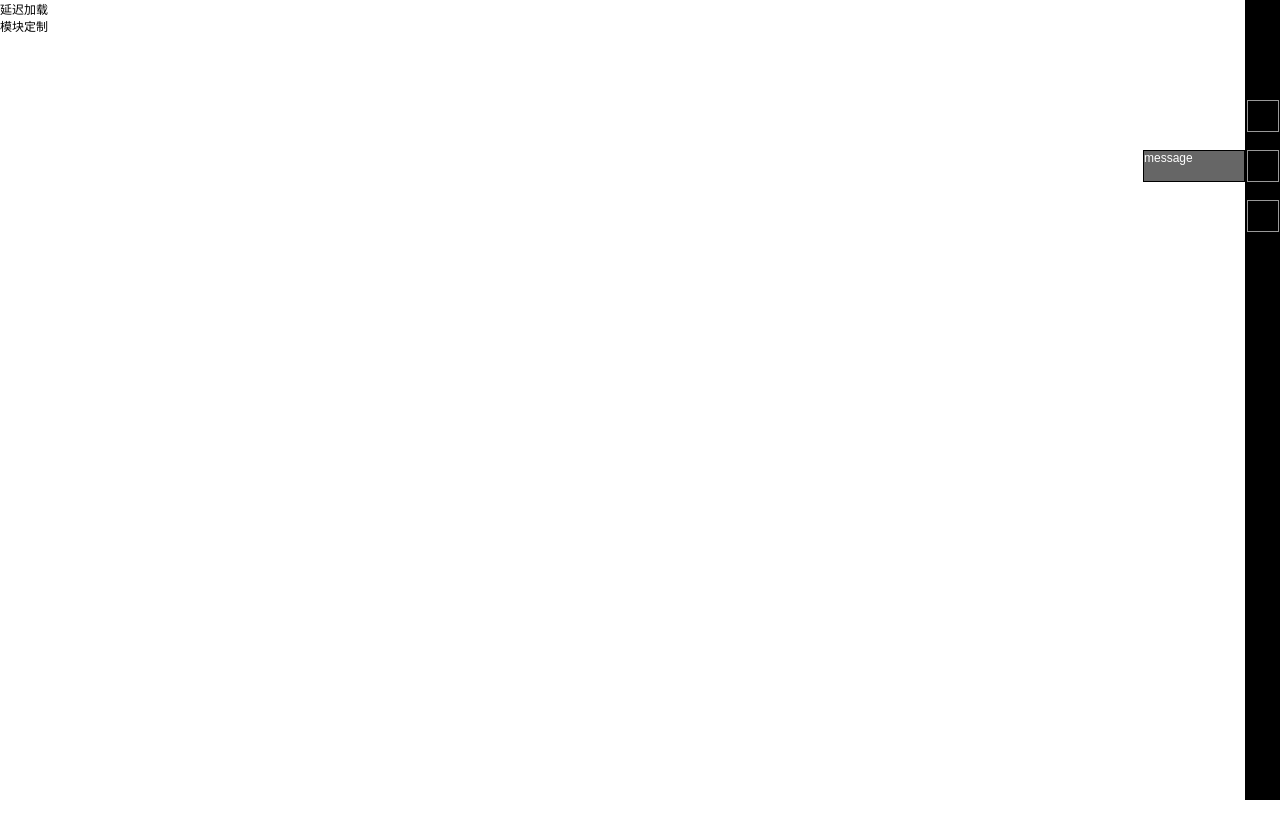
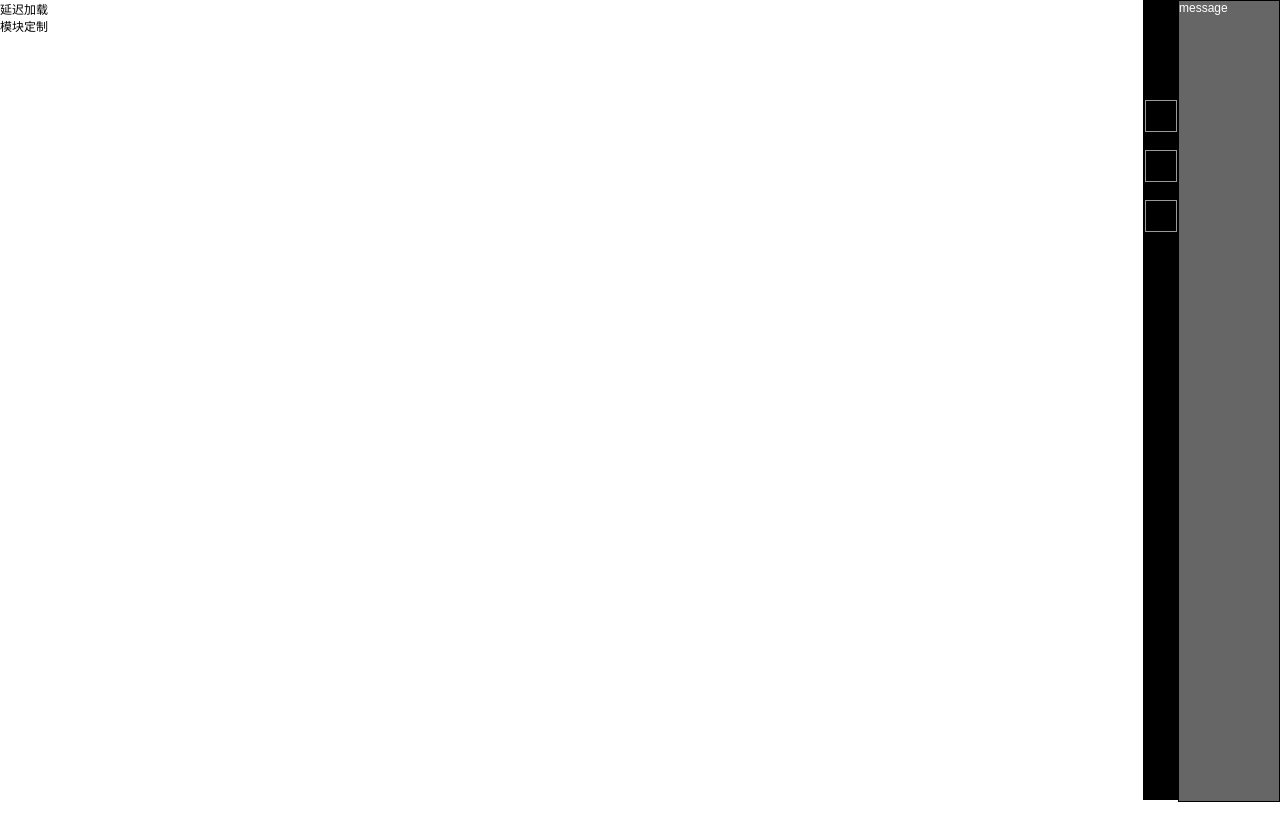
Before and after one commit to glenzhang/magicbar, a website with bundled scripts: page index.html in a window 1280 px wide. Both pictures are taken after a click on the link 1263 px from the left and 166 px from the top of the page. Shown: the top 840 px of the page. Built offline with nearby package versions, Linux system fonts and the light colour scheme.

Commit message:
add customer defined content style

```diff
--- a/css/container.css
+++ b/css/container.css
@@ -1,19 +1,21 @@
 body {
     _height: 100%;
 }
-
 .mb-container {
     position: fixed;
     _position: absolute;
     top: 0;
     right: -35px;
     height: 100%;
-    width: 35px;
-    background-color: #000;
     -webkit-transition: right .3s ease-in-out;
     -moz-transition: right .3s ease-in-out;
 }
-
+.mb-tabs {
+    float: left;
+    width: 35px;
+    height: 100%;
+    background-color: #000;
+}
 .mb-trigger {
     position: absolute;
     left: 2px;
@@ -23,24 +25,22 @@ body {
     border: 1px solid #999;
     color: #fff;
 }
-
 .mb-tips {
     position: absolute;
     display: none;
     right: 50px;
-    top:-1px;
+    top: -1px;
     width: 100px;
     height: 32px;
     line-height: 32px;
     background-color: #494949;
     text-align: center;
-    -webkit-box-shadow: 0 0 5px rgba(0,0,0,.2);
-    -moz-box-shadow: 0 0 5px rgba(0,0,0,.2);
-    box-shadow: 0 0 5px rgba(0,0,0,.2);
+    -webkit-box-shadow: 0 0 5px rgba(0, 0, 0, .2);
+    -moz-box-shadow: 0 0 5px rgba(0, 0, 0, .2);
+    box-shadow: 0 0 5px rgba(0, 0, 0, .2);
     opacity: 0;
-    filter:alpha(opacity=0);
+    filter: alpha(opacity=0);
 }
-
 .mb-arrow {
     position: absolute;
     right: -8px;
--- a/css/message.css
+++ b/css/message.css
@@ -3,12 +3,10 @@
 }
 
 .mb-message-magnet {
-    position: absolute;
+    float: left;
     width: 100px;
-    height: 30px;
-    background: #666;
+    height: 100%;
+    background-color: #666;
     border: 1px solid #000;
     color: #fff;
-    opacity: 0;
-    filter:alpha(opacity=0);
 }
--- a/js/magicbar.js
+++ b/js/magicbar.js
@@ -26,7 +26,9 @@ define(["jquery", "loader", "statemachine"], function($, L, StateMachine) {
                 var currentController = stateManager.controllerObj[moduleName];
                 var hasLoaded = currentController != undefined;
 
-                $trigger.find(tipsSelector).css({
+                clearTimeout(mouseenterSID);
+
+                $trigger.find(tipsSelector).hide().css({
                     right: "50px",
                     opacity: 0
                 });
@@ -46,11 +48,12 @@ define(["jquery", "loader", "statemachine"], function($, L, StateMachine) {
                         require(["{0}module".format(moduleName)], function(Module) {
                             var module = new Module();
 
+                            module.unusetriggertop = $trigger.data("uutt");
                             module.$trigger = $trigger;
                             module.$view = $moduleTemplate;
                             module.name = moduleName;
                             stateManager.add(module);
-                            $trigger.data("name", module.name);
+
                             module.setup();
                         });
                     });
@@ -82,7 +85,9 @@ define(["jquery", "loader", "statemachine"], function($, L, StateMachine) {
         var moduleName = $this.data("module");
         var currentController = stateManager.controllerObj[moduleName];
 
-        if(currentController && currentController.showing) {
+        if (currentController &&
+            currentController.showing &&
+            currentController.$trigger[0] == this) {
             return;
         }
 
--- a/js/modulebase.js
+++ b/js/modulebase.js
@@ -12,6 +12,7 @@ define(["jquery"], function($) {
         }).toUpperCase();
         */
         this.name = "";
+        this.unusetriggertop = false;
     };
 
     ModuleBase.fn = ModuleBase.prototype;
@@ -19,26 +20,32 @@ define(["jquery"], function($) {
     ModuleBase.fn.activate = function() {
         this.showing = true;
 
+        if (!this.unusetriggertop) {
             this.$view.css({
                     "top": this.$trigger.offset().top - $(window).scrollTop() + "px",
                     "right": "70px"
                 })
-            .show();
-
-        this.$view.animate({
+                .show().animate({
                     right: "35px",
                     opacity: 1
                 }, 100);
+        } else {
+            this.$view.show();
+        }
     };
 
     ModuleBase.fn.deactivate = function() {
         this.showing = false;
+        if (!this.unusetriggertop) {
             this.$view.animate({
                 right: "70px",
                 opacity: 0
             }, 100, $.proxy(function() {
                 this.$view.hide();
             }, this));
+        }else {
+            this.$view.hide();
+        }
     };
 
     ModuleBase.fn.toggle = function() {
--- a/partial/container.html
+++ b/partial/container.html
@@ -1,9 +1,11 @@
 <div class="mb-container J_mb_container">
+    <div class="mb-tabs">
         <a href="javascript:void(0);" class="mb-trigger mb-customerservice-trigger J_mb_trigger" data-module="login">
             <span class="J_mb_tips mb-tips">客户服务<i class="mb-arrow">◆</i></span>
         </a>
-    <a href="javascript:void(0);" class="mb-trigger mb-message-trigger J_mb_trigger" data-module="message">
+        <a href="javascript:void(0);" class="mb-trigger mb-message-trigger J_mb_trigger" data-module="message" data-uutt="1">
             <span class="J_mb_tips mb-tips">我的收藏<i class="mb-arrow">◆</i></span>
         </a>
         <a href="javascript:void(0);" class="mb-trigger mb-login-trigger J_mb_trigger" data-module="login"><span class="J_mb_tips mb-tips">我看过的<i class="mb-arrow">◆</i></span></a>
     </div>
+</div>
```
Lines whose indentation alone changed are shown as unchanged.
